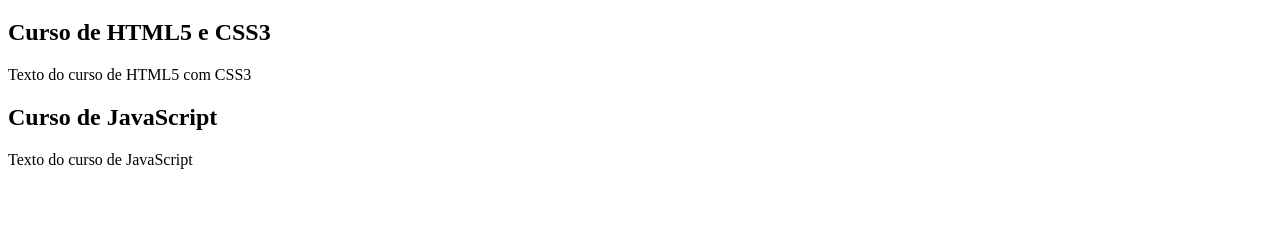
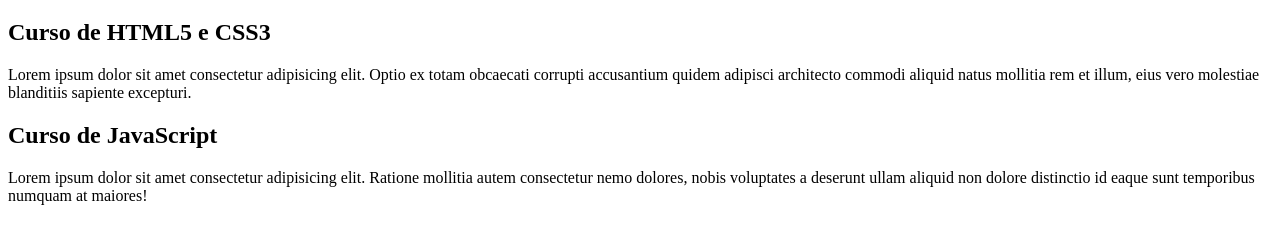
Before and after one commit to rsmonteiro2021/projeto_site, a plain HTML site: page index.html in a window 1280 px wide. Shown: the part 61-304 px from the top of the page. Drawn offline with Linux system fonts and the light colour scheme.

Commit message:
Update index.html

```diff
--- a/index.html
+++ b/index.html
@@ -14,11 +14,11 @@
         </header>
         <article>
             <h2>Curso de HTML5 e CSS3</h2>
-            <p>Texto do curso de HTML5 com CSS3</p>
+            <p>Lorem ipsum dolor sit amet consectetur adipisicing elit. Optio ex totam obcaecati corrupti accusantium quidem adipisci architecto commodi aliquid natus mollitia rem et illum, eius vero molestiae blanditiis sapiente excepturi.</p>
         </article>
         <article>
             <h2>Curso de JavaScript</h2>
-            <p>Texto do curso de JavaScript</p>
+            <p>Lorem ipsum dolor sit amet consectetur adipisicing elit. Ratione mollitia autem consectetur nemo dolores, nobis voluptates a deserunt ullam aliquid non dolore distinctio id eaque sunt temporibus numquam at maiores!</p>
         </article>
     </main>
 </body>
```
